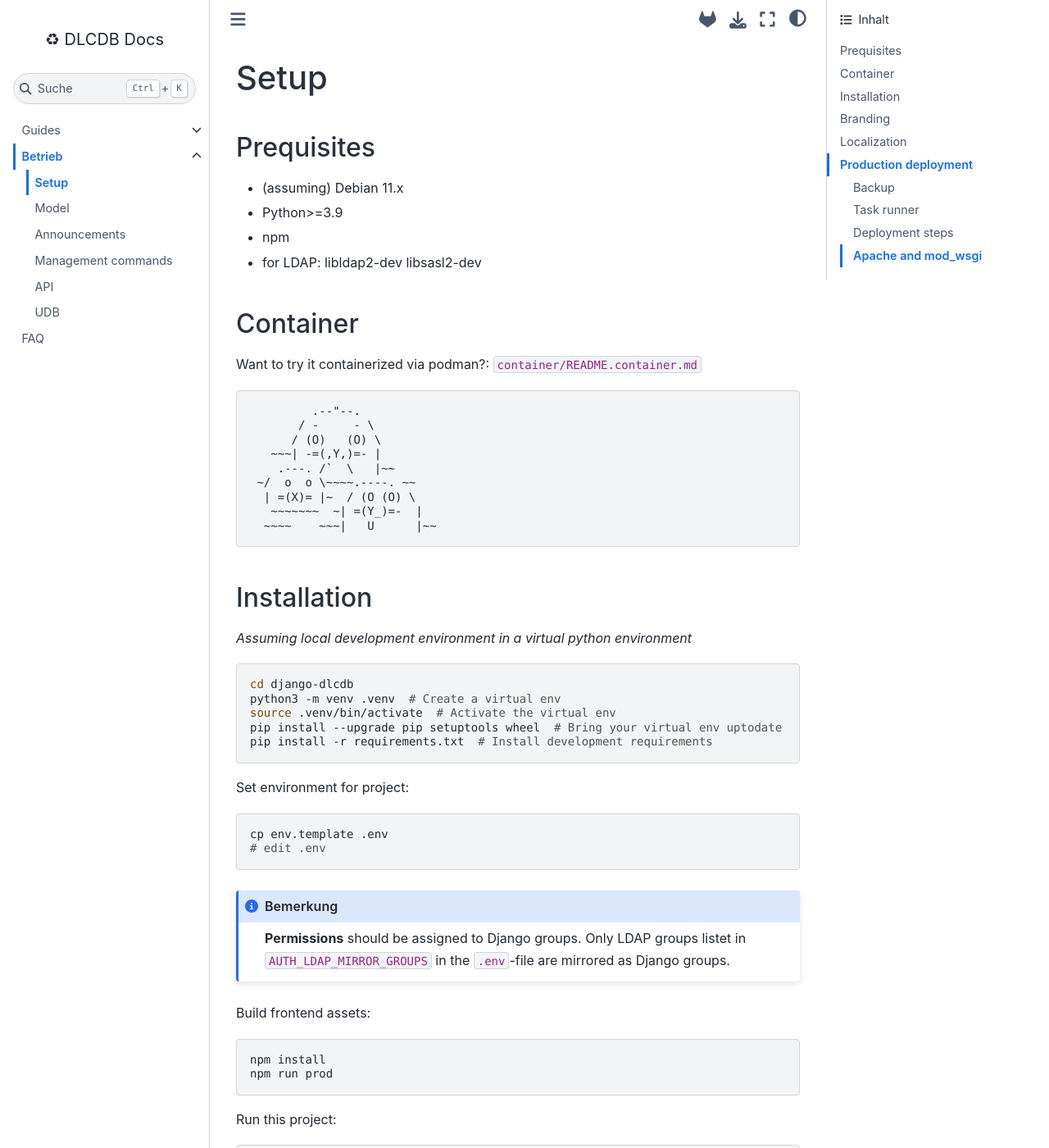
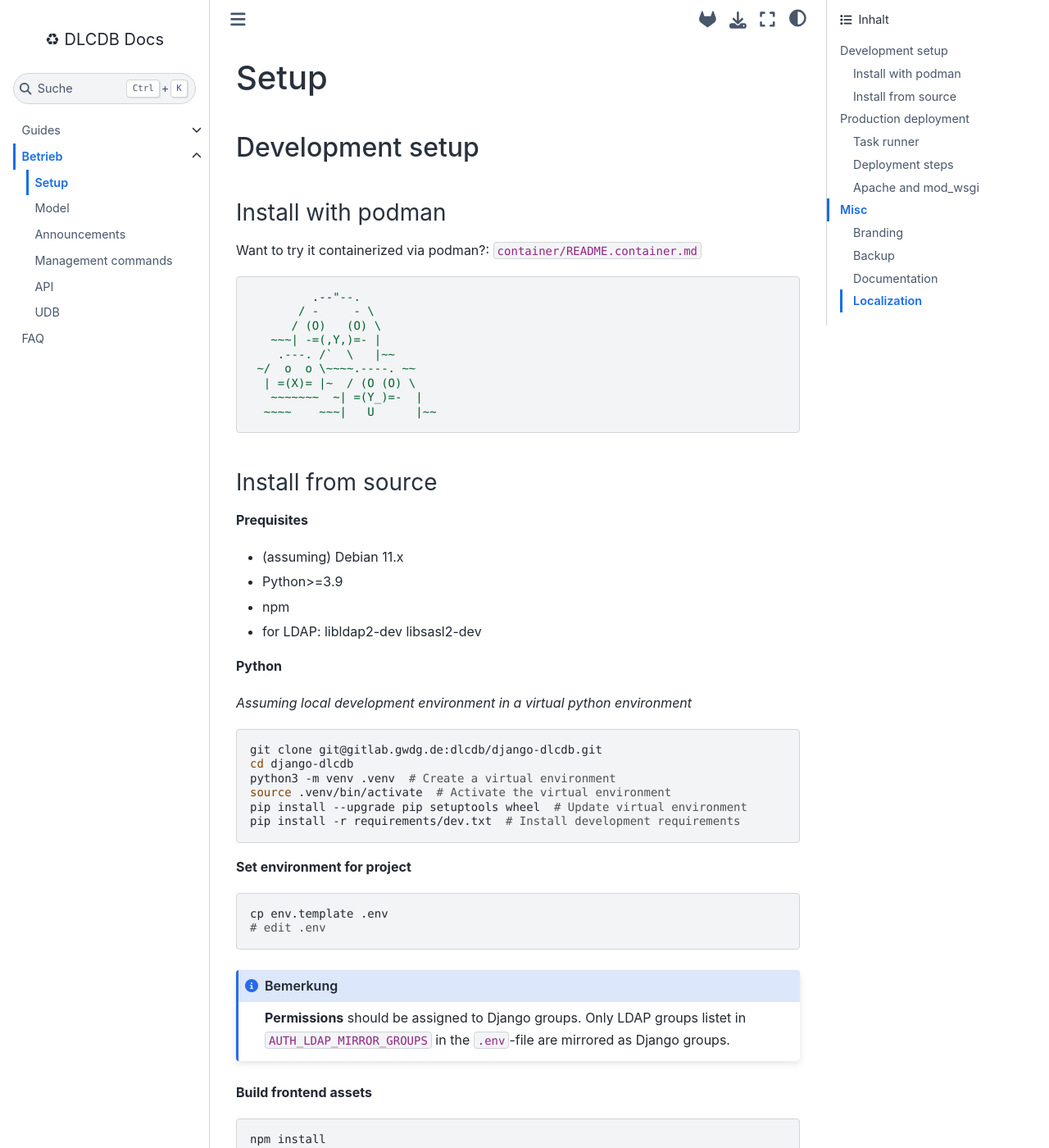
Before and after one commit to tombreit/django-dlcdb, a Sphinx documentation site: the page built from docs/betrieb/setup.md, in a window 1280 px wide and 1400 px high. Shown: the whole window at 82% size. Built offline with Sphinx 7.4.7 and the Sphinx Book theme 1.1.4, drawn with Linux system fonts in a browser that asks for light colours; some of the changed text lies outside the part shown.

Commit message:
Streamlined setup docs

````diff
--- a/docs/betrieb/setup.md
+++ b/docs/betrieb/setup.md
@@ -1,17 +1,12 @@
 # Setup
 
-## Prequisites
+## Development setup
 
-- (assuming) Debian 11.x
-- Python>=3.9
-- npm
-- for LDAP: libldap2-dev libsasl2-dev
-
-## Container
+### Install with podman
 
 Want to try it containerized via podman?: `container/README.container.md`
 
-```
+```sh
          .--"--.
        / -     - \
       / (O)   (O) \
@@ -23,19 +18,29 @@ Want to try it containerized via podman?: `container/README.container.md`
   ~~~~    ~~~|   U      |~~
 ```
 
-## Installation
+### Install from source
+
+**Prequisites**
+
+- (assuming) Debian 11.x
+- Python>=3.9
+- npm
+- for LDAP: libldap2-dev libsasl2-dev
+
+**Python**
 
 *Assuming local development environment in a virtual python environment*
 
 ```bash
+git clone git@gitlab.gwdg.de:dlcdb/django-dlcdb.git
 cd django-dlcdb
-python3 -m venv .venv  # Create a virtual env
-source .venv/bin/activate  # Activate the virtual env
-pip install --upgrade pip setuptools wheel  # Bring your virtual env uptodate
-pip install -r requirements.txt  # Install development requirements
+python3 -m venv .venv  # Create a virtual environment
+source .venv/bin/activate  # Activate the virtual environment
+pip install --upgrade pip setuptools wheel  # Update virtual environment
+pip install -r requirements/dev.txt  # Install development requirements
 ```
 
-Set environment for project:
+**Set environment for project**
 
 ```bash
 cp env.template .env
@@ -46,15 +51,14 @@ cp env.template .env
 **Permissions** should be assigned to Django groups. Only LDAP groups listet in `AUTH_LDAP_MIRROR_GROUPS` in the `.env`-file are mirrored as Django groups.
 :::
 
-
-Build frontend assets:
+**Build frontend assets**
 
 ```bash
 npm install
 npm run prod
 ```
 
-Run this project:
+**Run this project**
 
 ```bash
 ./manage.py migrate
@@ -64,35 +68,13 @@ Run this project:
 ./manage.py runserver_plus --cert /tmp/cert
 ```
 
-Build (this) Documentation:
-
-```bash
-make -C docs html
-```
-
-## Branding
-
-Get rid of the default ACME branding: Set your organization via *> Start > Organization > Branding*
-
-
-## Localization
-
-```bash
-./manage.py makemessages --locale de --ignore=.venv/*
-# ...poedit locale/de/LC_MESSAGES/django.po...
-./manage.py compilemessages --ignore=.venv/*
-```
-
 ## Production deployment
 
 :::{warning}
 Be sure to use one of the production requirement files:
 
-```bash
-> requirements
-> -- requirements-prod-ldap.txt
-> -- requirements-prod.txt
-```
+* `requirements/prod.txt`
+* `requirements/prod-ldap.txt`
 :::
 
 :::{tip}
@@ -100,10 +82,6 @@ Speed up your sqlite, enable [Write Ahead Logging (WAL)](https://www.sqlite.org/
 
 `sqlite3 run/db/db.sqlite3 'PRAGMA journal_mode=WAL;'`
 :::
-
-### Backup
-
-Die DLCDB nutzt als Datenbank SQLite. Sämtliche Betriebsdaten der DLCDB inkl. der Datenbankdatei sind im Verzeichnis `data/` gespeichert. Für ein vollständiges Backup sind das Verzeichnis `data/` sowie - falls vorhanden - die Datei `.env` zu sichern.
 
 ### Task runner
 
@@ -162,21 +140,19 @@ make -C docs html
 <VirtualHost *:443>
     ServerName dlcdb.fqdn
 
-    Alias /docs /path/to/docs/_build/html
-    <Directory /path/to/docs/_build/html>
+    Alias /docs /path/to/run/docs/html
+    <Directory /path/to/run/docs/html>
         Require all granted
     </Directory>
 
-    # staticfiles are handled by the Django app via whitenoise
-
-    Alias /media path/to/data/media
-    <Directory path/to/data/media>
+    Alias /media /path/to/data/media
+    <Directory /path/to/data/media>
         Require all granted
     </Directory>
 
     <Directory /path/to/dlcdb>
         <Files wsgi.py>
-                Require all granted
+            Require all granted
         </Files>
     </Directory>
 
@@ -189,6 +165,31 @@ make -C docs html
         python-home=/path/to/venv \
         lang=en_US.UTF-8 \
         locale=en_US.UTF-8
-
 </VirtualHost>
 ```
+
+## Misc
+
+### Branding
+
+Get rid of the default ACME branding: Set your organization via *> Start > Organization > Branding*
+
+### Backup
+
+Die DLCDB nutzt als Datenbank SQLite. Sämtliche Betriebsdaten der DLCDB inkl. der Datenbankdatei sind im Verzeichnis `data/` gespeichert. Für ein vollständiges Backup sind das Verzeichnis `data/` sowie - falls vorhanden - die Datei `.env` zu sichern.
+
+### Documentation
+
+Build (this) Documentation:
+
+```bash
+make -C docs html
+```
+
+### Localization
+
+```bash
+./manage.py makemessages --locale de --ignore=.venv/*
+# ...poedit locale/de/LC_MESSAGES/django.po...
+./manage.py compilemessages --ignore=.venv/*
+```
````
Also changed, not shown: other parts of docs/betrieb/setup.md (+2 -2 lines).
